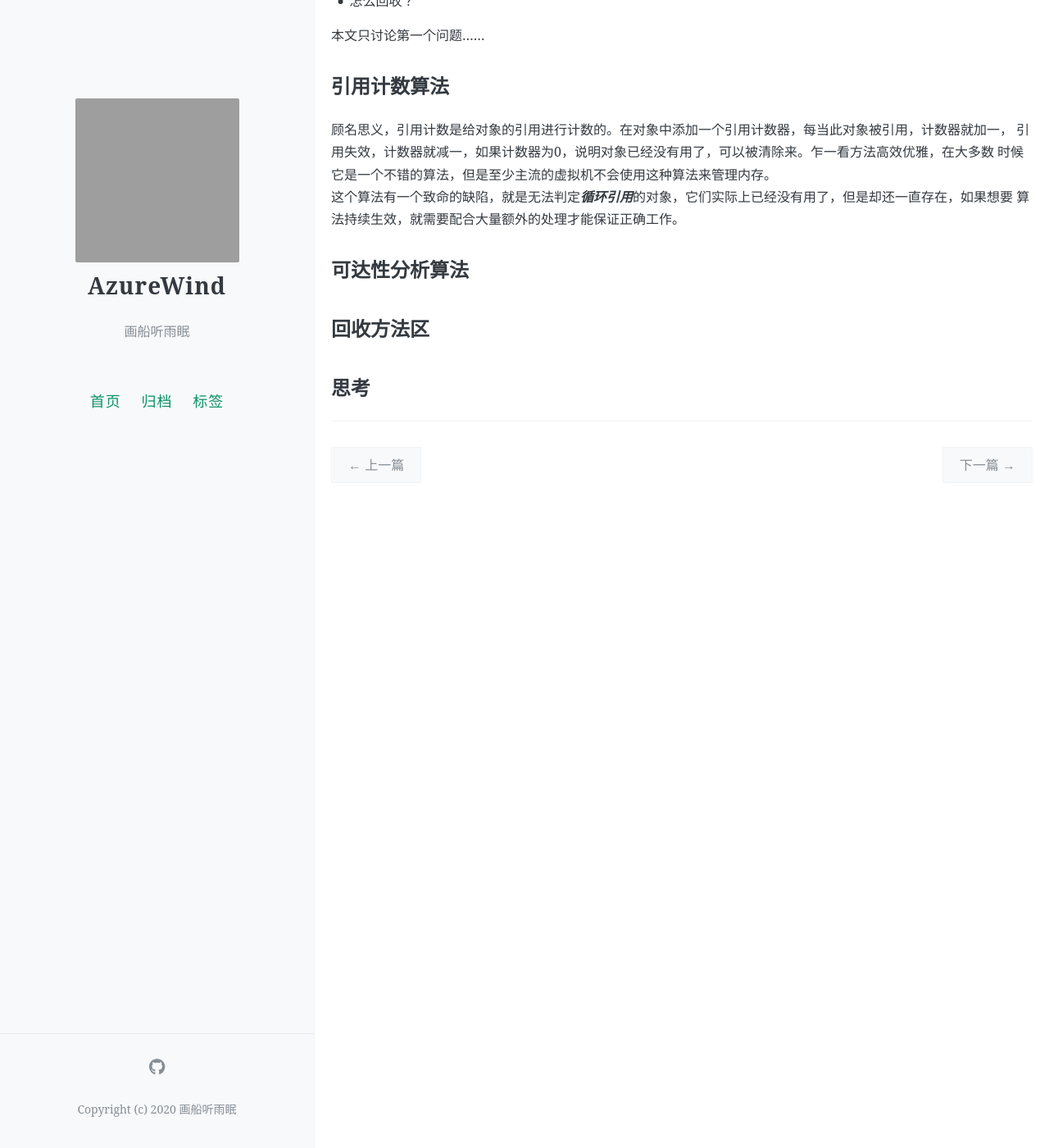
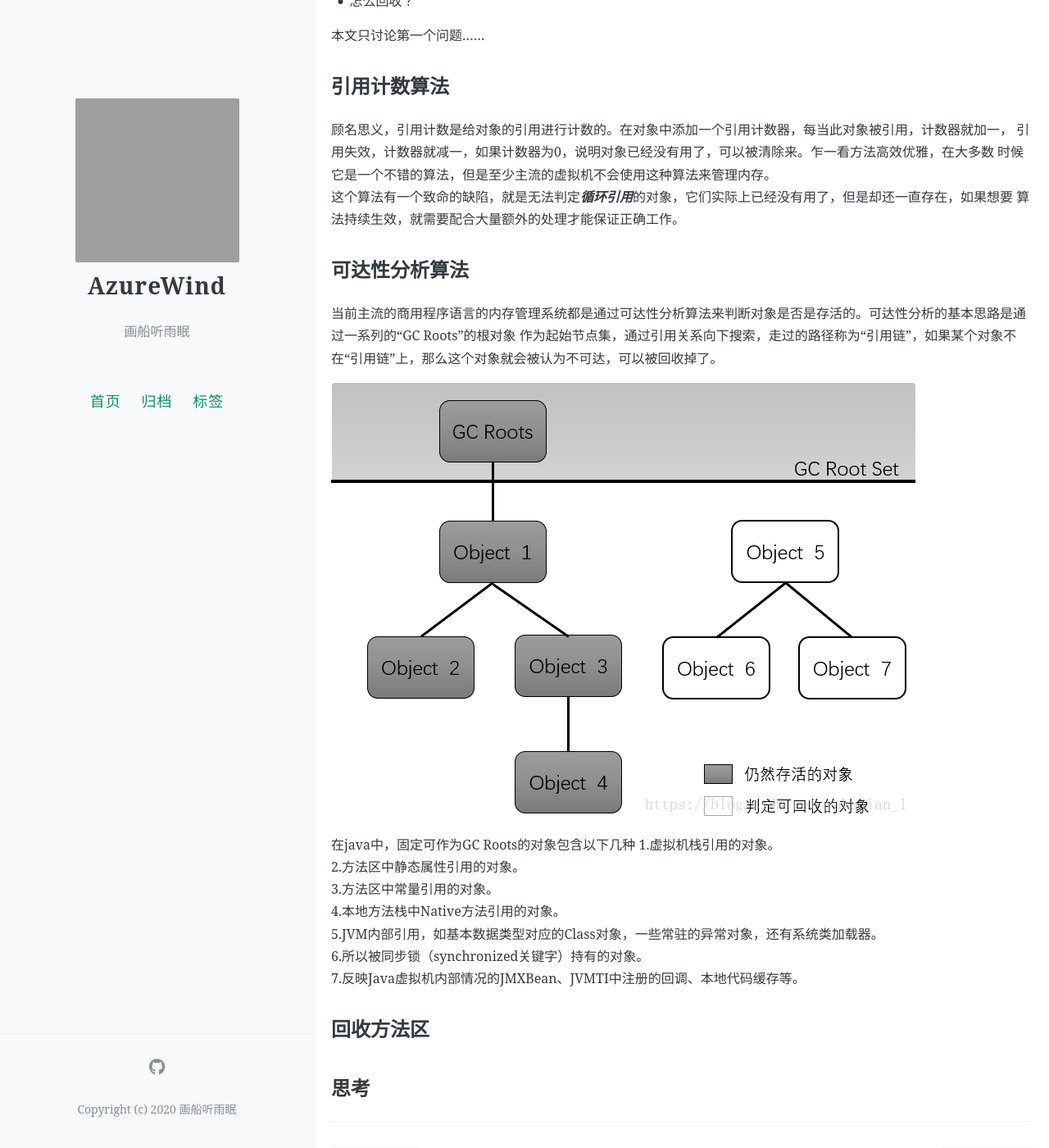
Before and after one commit to poison0/poison0.github.io, a Jekyll site: the page built from _posts/2020-09-26-jvm-objectDead.markdown, in a window 1280 px wide and 1400 px high, scrolled down 336 px. Shown: the whole window at 82% size. Built offline with Jekyll 4.4.1, drawn with Linux system fonts in a browser that asks for light colours; comment, search, counter and statistics services are not loaded; grey boxes are pictures that could not be loaded.

Commit message:
可达性分析算法

```diff
--- a/_posts/2020-09-26-jvm-objectDead.markdown
+++ b/_posts/2020-09-26-jvm-objectDead.markdown
@@ -26,8 +26,19 @@ GC是jvm中最重要的组成部分之一，程序运行时，内存资源总是
 算法持续生效，就需要配合大量额外的处理才能保证正确工作。
 
 ## 可达性分析算法
+当前主流的商用程序语言的内存管理系统都是通过可达性分析算法来判断对象是否是存活的。可达性分析的基本思路是通过一系列的“GC Roots”的根对象
+作为起始节点集，通过引用关系向下搜索，走过的路径称为“引用链”，如果某个对象不在“引用链”上，那么这个对象就会被认为不可达，可以被回收掉了。
 
+![引用链](https://github.com/poison0/poison0.github.io/blob/master/images/gcRoots.png)
 
+在java中，固定可作为GC Roots的对象包含以下几种
+1.虚拟机栈引用的对象。
+2.方法区中静态属性引用的对象。
+3.方法区中常量引用的对象。
+4.本地方法栈中Native方法引用的对象。
+5.JVM内部引用，如基本数据类型对应的Class对象，一些常驻的异常对象，还有系统类加载器。
+6.所以被同步锁（synchronized关键字）持有的对象。
+7.反映Java虚拟机内部情况的JMXBean、JVMTI中注册的回调、本地代码缓存等。
 ## 回收方法区
 
 ## 思考
```
